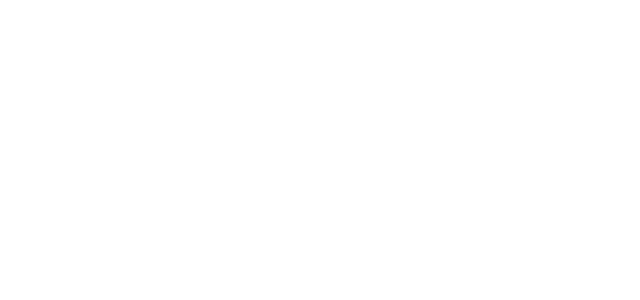
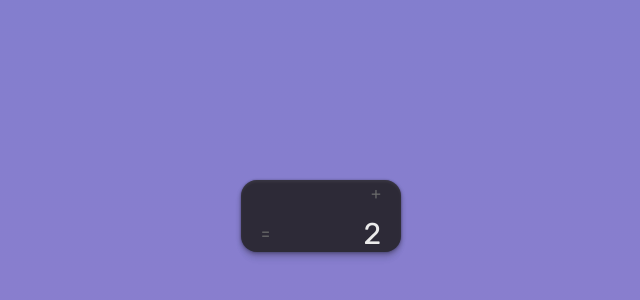
Before and after one commit to IsaaczZj/purple-calculator, a React (Vite) app: page / in a window 1280 px wide. Shown: the part 184-484 px from the top of the page, without its empty margins (319-959 px from the left). Built offline with nearby package versions, Linux system fonts and the light colour scheme.

Commit message:
display da calculadora

```diff
--- a/index.html
+++ b/index.html
@@ -1,6 +1,12 @@
-<!doctype html>
+<!DOCTYPE html>
 <html lang="en">
   <head>
+    <link rel="preconnect" href="https://fonts.googleapis.com" />
+    <link rel="preconnect" href="https://fonts.gstatic.com" crossorigin />
+    <link
+      href="https://fonts.googleapis.com/css2?family=Rubik&display=swap"
+      rel="stylesheet"
+    />
     <meta charset="UTF-8" />
     <link rel="icon" type="image/svg+xml" href="" />
     <meta name="viewport" content="width=device-width, initial-scale=1.0" />
--- a/src/App.tsx
+++ b/src/App.tsx
@@ -1,10 +1,12 @@
-import { Button } from "./components/button";
-
+import { CalculatorDisplay } from "./components/calculator-display";
+import { Card } from "./components/card";
 
 export function App() {
   return (
-    <div>
-
+    <div className="min-h-screen text-(--text) font-(--font-sans) bg-linear-[180deg,_#807ECE_0%,_#8E7ECE_100%] flex items-center justify-center">
+      <Card className="w-40 ">
+        <CalculatorDisplay operation="+" result="2" />
+      </Card>
     </div>
   );
 }
--- /dev/null
+++ b/src/components/calculator-display.tsx
@@ -0,0 +1,31 @@
+import { Text } from "./text";
+
+interface CalculatorDisplayProps {
+  operation: string;
+  result: string;
+}
+
+export function CalculatorDisplay({
+  operation,
+  result,
+}: CalculatorDisplayProps) {
+  return (
+    <div className="flex flex-col gap-2 px-5 cursor-default select-none">
+      <Text
+        as="div"
+        variant="muted"
+        className="flex items-center justify-end h-7"
+      >
+        {operation}
+      </Text>
+      <div className="flex items-center justify-between">
+        <Text as="div" variant="muted">
+          =
+        </Text>
+        <Text as="div" variant="blast">
+          {result}
+        </Text>
+      </div>
+    </div>
+  );
+}
--- /dev/null
+++ b/src/components/card.tsx
@@ -0,0 +1,12 @@
+interface CardProps extends React.ComponentProps<"div"> {}
+export function Card({ className, children, ...props }: CardProps) {
+  return (
+    <div
+      className={`bg-(--background) shadow-(--shadow) rounded-2xl ${
+        className ? className : ""
+      }`}
+    >
+      {children}
+    </div>
+  );
+}
```
